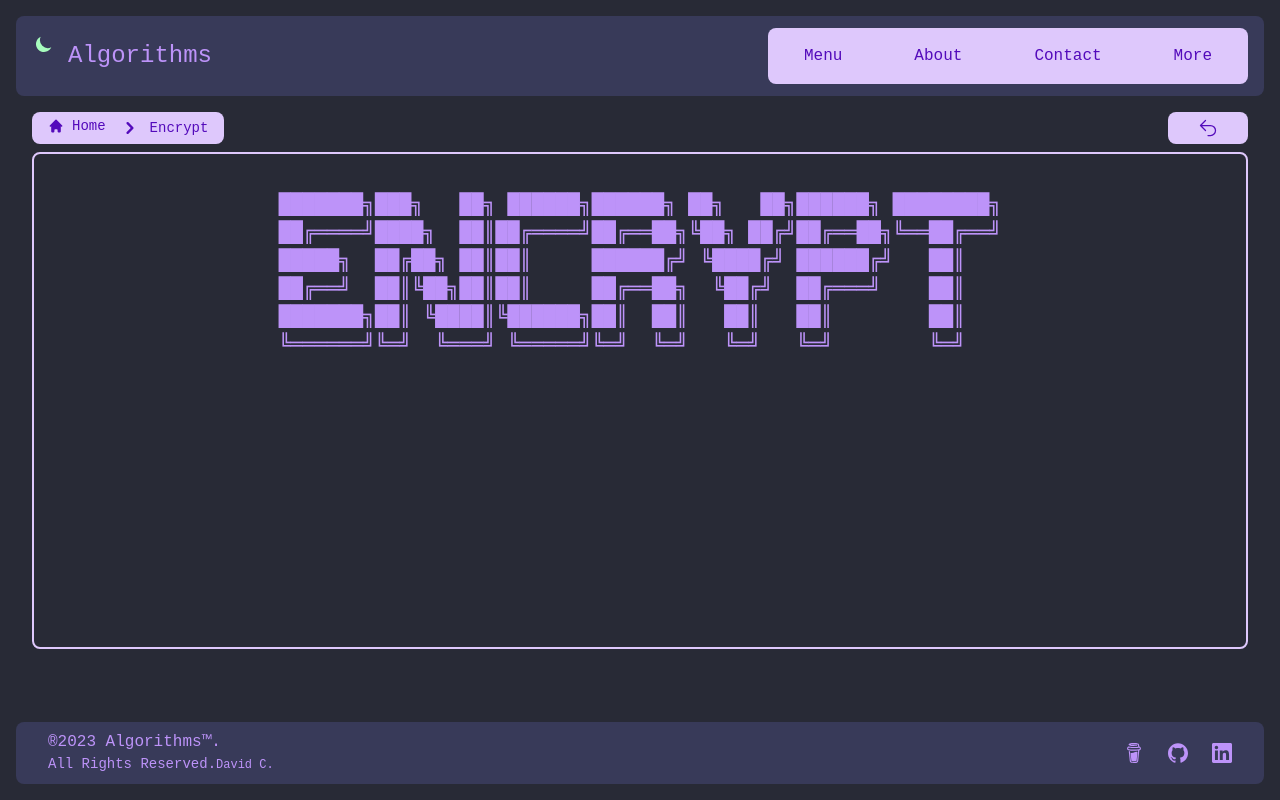
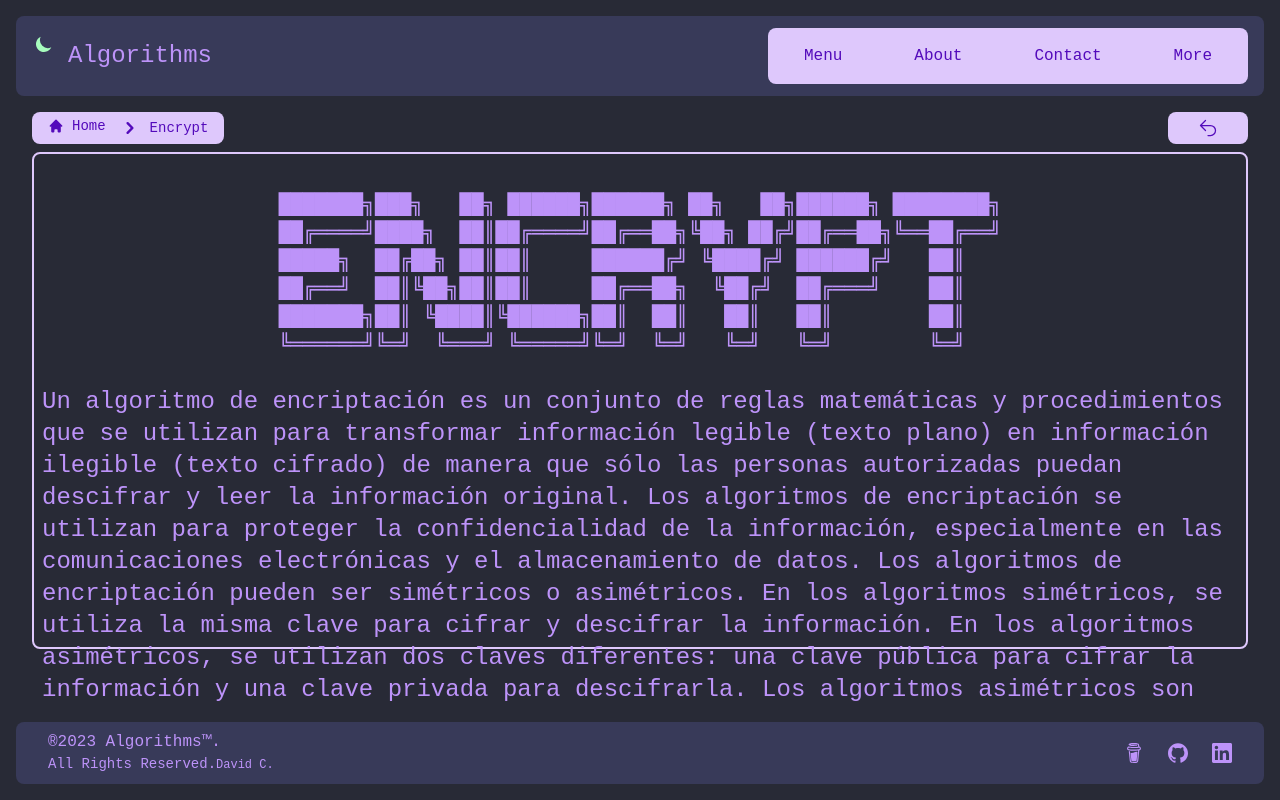
Before and after one commit to bigblackbexr/algorithms, a Vue app: page /encrypt in a window 1280 px wide. Built offline with nearby package versions, Linux system fonts and the light colour scheme; a web font is replaced by a local one.

Commit message:
encrypt description & install animejs

```diff
--- a/package.json
+++ b/package.json
@@ -10,6 +10,7 @@
     "deploy": "vite build && gh-pages -d dist"
   },
   "dependencies": {
+    "animejs": "^3.2.1",
     "vue": "^3.2.45",
     "vue-router": "^4.1.6"
   },
--- a/src/components/algorithms/encrypt/encrypt.vue
+++ b/src/components/algorithms/encrypt/encrypt.vue
@@ -11,6 +11,14 @@
       </pre>
     </h1>
 
+    <p>
+      Un algoritmo de encriptación es un conjunto de reglas matemáticas y procedimientos que se utilizan para transformar información legible (texto plano) en información ilegible (texto cifrado) de manera que sólo las personas autorizadas puedan descifrar y leer la información original.
+
+      Los algoritmos de encriptación se utilizan para proteger la confidencialidad de la información, especialmente en las comunicaciones electrónicas y el almacenamiento de datos. Los algoritmos de encriptación pueden ser simétricos o asimétricos.
+
+      En los algoritmos simétricos, se utiliza la misma clave para cifrar y descifrar la información. En los algoritmos asimétricos, se utilizan dos claves diferentes: una clave pública para cifrar la información y una clave privada para descifrarla. Los algoritmos asimétricos son más seguros que los simétricos, pero también son más complejos y requieren más recursos computacionales.
+    </p>
+
 
   </div>
 </template>
```
Also changed, not shown: 1 other file (tests, documents, lock files or other folders).
